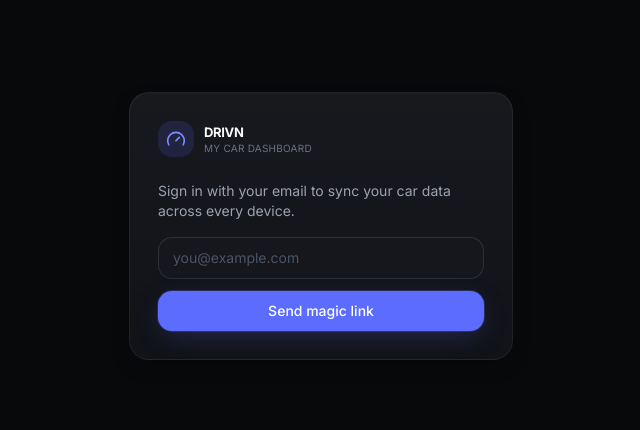
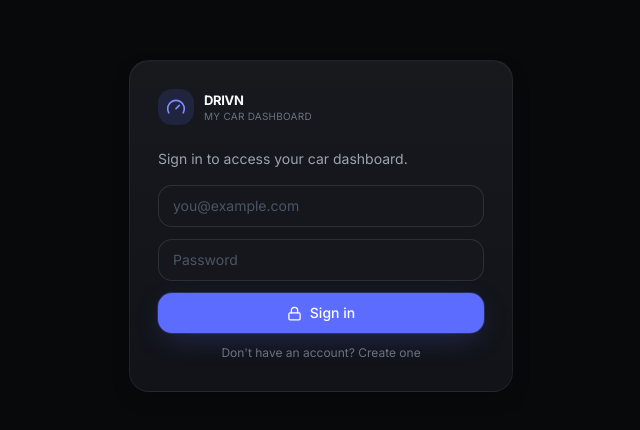
Before and after one commit to joshsuang/drivn, a React (Vite) app: page /#/more in a window 1280 px wide. Shown: the part 174-604 px from the top of the page, without its empty margins (319-959 px from the left). Built offline with nearby package versions, Linux system fonts and the light colour scheme; no server answers.

Commit message:
Switch authentication to password login

```diff
--- a/src/context/AuthContext.tsx
+++ b/src/context/AuthContext.tsx
@@ -5,7 +5,8 @@ import { supabase } from '@/lib/supabaseClient'
 interface AuthContextValue {
   session: Session | null
   loading: boolean
-  sendMagicLink: (email: string) => Promise<{ error: string | null }>
+  signIn: (email: string, password: string) => Promise<{ error: string | null }>
+  signUp: (email: string, password: string) => Promise<{ error: string | null }>
   signOut: () => Promise<void>
 }
 
@@ -20,17 +21,29 @@ export function AuthProvider({ children }: { children: ReactNode }) {
       setSession(data.session)
       setLoading(false)
     })
+
     const { data: listener } = supabase.auth.onAuthStateChange((_event, newSession) => {
       setSession(newSession)
     })
+
     return () => listener.subscription.unsubscribe()
   }, [])
 
-  async function sendMagicLink(email: string) {
-    const { error } = await supabase.auth.signInWithOtp({
+  async function signIn(email: string, password: string) {
+    const { error } = await supabase.auth.signInWithPassword({
       email,
-      options: { emailRedirectTo: window.location.origin },
+      password,
     })
+
+    return { error: error?.message ?? null }
+  }
+
+  async function signUp(email: string, password: string) {
+    const { error } = await supabase.auth.signUp({
+      email,
+      password,
+    })
+
     return { error: error?.message ?? null }
   }
 
@@ -39,7 +52,7 @@ export function AuthProvider({ children }: { children: ReactNode }) {
   }
 
   return (
-    <AuthContext.Provider value={{ session, loading, sendMagicLink, signOut }}>
+    <AuthContext.Provider value={{ session, loading, signIn, signUp, signOut }}>
       {children}
     </AuthContext.Provider>
   )
--- a/src/pages/Login.tsx
+++ b/src/pages/Login.tsx
@@ -1,23 +1,31 @@
 import { useState } from 'react'
-import { Gauge, Mail } from 'lucide-react'
+import { Gauge, Lock } from 'lucide-react'
 import { useAuth } from '@/context/AuthContext'
 
 export default function Login() {
-  const { sendMagicLink } = useAuth()
+  const { signIn, signUp } = useAuth()
   const [email, setEmail] = useState('')
-  const [sent, setSent] = useState(false)
+  const [password, setPassword] = useState('')
+  const [isSignUp, setIsSignUp] = useState(false)
   const [error, setError] = useState<string | null>(null)
   const [loading, setLoading] = useState(false)
 
   async function submit(e: React.FormEvent) {
     e.preventDefault()
-    if (!email) return
+    if (!email || !password) return
+
     setLoading(true)
     setError(null)
-    const { error } = await sendMagicLink(email)
+
+    const result = isSignUp
+      ? await signUp(email, password)
+      : await signIn(email, password)
+
     setLoading(false)
-    if (error) setError(error)
-    else setSent(true)
+
+    if (result.error) {
+      setError(result.error)
+    }
   }
 
   return (
@@ -28,24 +36,22 @@ export default function Login() {
             <Gauge size={20} className="text-accent-light" />
           </div>
           <div>
-            <p className="text-[13px] font-bold tracking-tight text-gray-50 leading-none">DRIVN</p>
-            <p className="text-[10px] text-gray-500 tracking-wide leading-none mt-1">MY CAR DASHBOARD</p>
+            <p className="text-[13px] font-bold tracking-tight text-gray-50 leading-none">
+              DRIVN
+            </p>
+            <p className="text-[10px] text-gray-500 tracking-wide leading-none mt-1">
+              MY CAR DASHBOARD
+            </p>
           </div>
         </div>
 
-        {sent ? (
-          <div className="text-center py-4">
-            <Mail size={28} className="text-accent-light mx-auto mb-3" />
-            <p className="text-sm text-gray-200 font-medium mb-1">Check your email</p>
-            <p className="text-xs text-gray-500">
-              Tap the link we sent to <span className="text-gray-300">{email}</span> to sign in. Same link works on Mac and iPhone.
-            </p>
-          </div>
-        ) : (
         <form onSubmit={submit}>
           <p className="text-sm text-gray-400 mb-4">
-              Sign in with your email to sync your car data across every device.
+            {isSignUp
+              ? 'Create an account to sync your car data across every device.'
+              : 'Sign in to access your car dashboard.'}
           </p>
+
           <input
             type="email"
             required
@@ -54,16 +60,47 @@ export default function Login() {
             onChange={(e) => setEmail(e.target.value)}
             className="w-full bg-base-800 border border-white/10 rounded-xl px-3.5 py-2.5 text-sm text-gray-100 placeholder:text-gray-600 focus:outline-none focus:border-accent/60 focus:ring-1 focus:ring-accent/40 mb-3"
           />
-            {error && <p className="text-xs text-bad mb-3">{error}</p>}
+
+          <input
+            type="password"
+            required
+            minLength={6}
+            placeholder="Password"
+            value={password}
+            onChange={(e) => setPassword(e.target.value)}
+            className="w-full bg-base-800 border border-white/10 rounded-xl px-3.5 py-2.5 text-sm text-gray-100 placeholder:text-gray-600 focus:outline-none focus:border-accent/60 focus:ring-1 focus:ring-accent/40 mb-3"
+          />
+
+          {error && (
+            <p className="text-xs text-bad mb-3">
+              {error}
+            </p>
+          )}
+
           <button
             type="submit"
             disabled={loading}
-              className="w-full bg-accent hover:bg-accent-light text-white text-sm font-medium rounded-xl px-4 py-2.5 shadow-glow transition-colors disabled:opacity-50"
+            className="w-full bg-accent hover:bg-accent-light text-white text-sm font-medium rounded-xl px-4 py-2.5 shadow-glow transition-colors disabled:opacity-50 flex items-center justify-center gap-2"
           >
-              {loading ? 'Sending link…' : 'Send magic link'}
+            <Lock size={15} />
+            {loading
+              ? isSignUp ? 'Creating account…' : 'Signing in…'
+              : isSignUp ? 'Create account' : 'Sign in'}
+          </button>
+
+          <button
+            type="button"
+            onClick={() => {
+              setIsSignUp(!isSignUp)
+              setError(null)
+            }}
+            className="w-full mt-3 text-xs text-gray-500 hover:text-gray-300"
+          >
+            {isSignUp
+              ? 'Already have an account? Sign in'
+              : "Don't have an account? Create one"}
           </button>
         </form>
-        )}
       </div>
     </div>
   )
```
Lines whose indentation alone changed are shown as unchanged.
